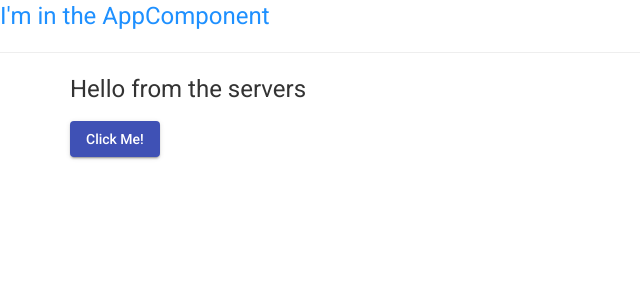
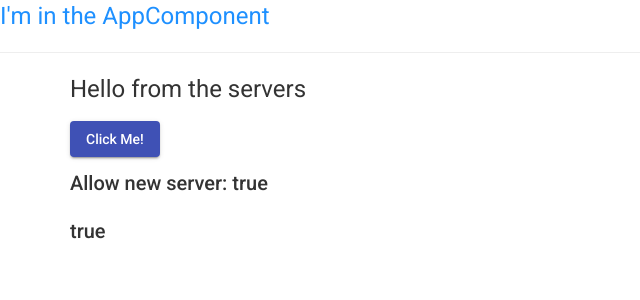
Before and after one commit to seaboyz/angular, an Angular app: page / in a window 1280 px wide. Shown: the top 300 px of the page, without its empty margins (0-640 px from the left). Built offline with nearby package versions, Linux system fonts and the light colour scheme.

Commit message:
Add property bining vs stirng interpolation

```diff
--- a/src/app/servers/servers.component.css
+++ b/src/app/servers/servers.component.css
@@ -1,3 +1,4 @@
 button {
     margin-right: 1rem;
+    margin-bottom: 1rem;
 }
--- a/src/app/servers/servers.component.html
+++ b/src/app/servers/servers.component.html
@@ -5,4 +5,6 @@
         color="primary"
         [disabled]="!allowNewServer"
     >Click Me!</button>
+    <h2>Allow new server: {{allowNewServer}}</h2>
+    <h2 [innerText]="allowNewServer"></h2>
 </div>
```
Also changed, not shown: images/property-bining/Screen Shot 2022-05-03 at 7.55.27 AM.png (added), 1 other file (tests, documents, lock files or other folders).
